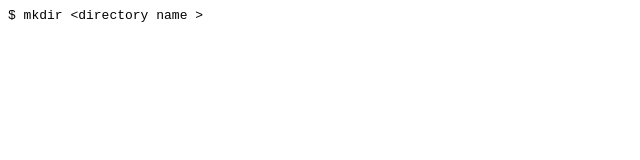
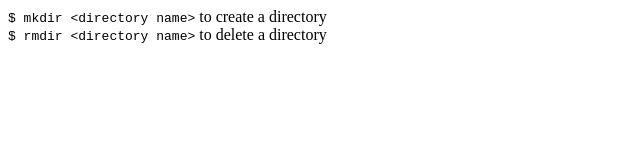
Before and after one commit to shree200/shree200.github.io, a plain HTML site: page index.html in a window 1280 px wide. Shown: the whole page, without its empty margins (0-640 px from the left). Drawn offline with Linux system fonts and the light colour scheme.

Commit message:
Update index.html

```diff
--- a/index.html
+++ b/index.html
@@ -1 +1,2 @@
-<tt>$ mkdir &lt;directory name &gt;</tt>
+<tt>$ mkdir &lt;directory name&gt;</tt> to create a directory<br/>
+<tt>$ rmdir &lt;directory name&gt;</tt> to delete a directory<br/>
```
